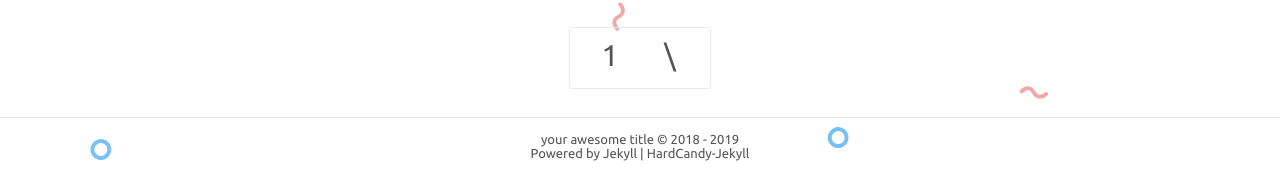
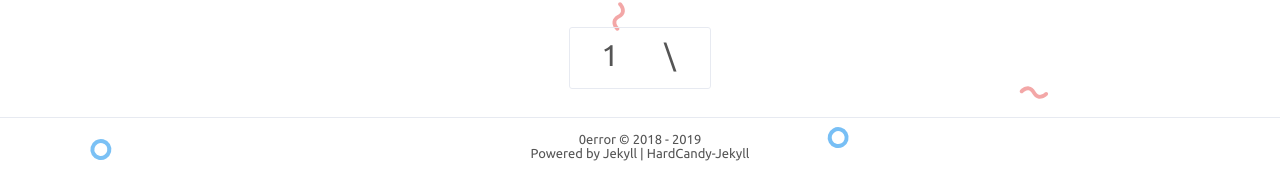
Before and after one commit to Hydra92/idea, a Jekyll site: the page built from index.html, in a window 1280 px wide. Shown: the part 1455-1645 px from the top of the page. Built offline with Jekyll 4.4.1, drawn with Linux system fonts in a browser that asks for light colours; comment, search, counter and statistics services are not loaded.

Commit message:
配置修改

```diff
--- a/_config.yml
+++ b/_config.yml
@@ -1,8 +1,8 @@
 # Site settings 配置站点
-title: 'your awesome title'
-description: 'your web description'
+title: '0error'
+description: '0error，0warning'
 keywords: 'your web keywords, another keywords'
-url: 'https://abc.github.io' # your host
+url: 'https://abc.github.io/idea/' # your host
 
 # nav 中文字符空格：&emsp;
 nav: # 最佳体验 六个标签 且最好每个标签不超过4中文字
@@ -14,7 +14,7 @@ nav: # 最佳体验 六个标签 且最好每个标签不超过4中文字
 
 # 博主
 author: true
-name: 'your awesome name'
+name: '0error'
 NickName: 'your awesome nickname'
 webtitle: 'your awesome webtitle'
 bio: 'your awesome bio'
```
